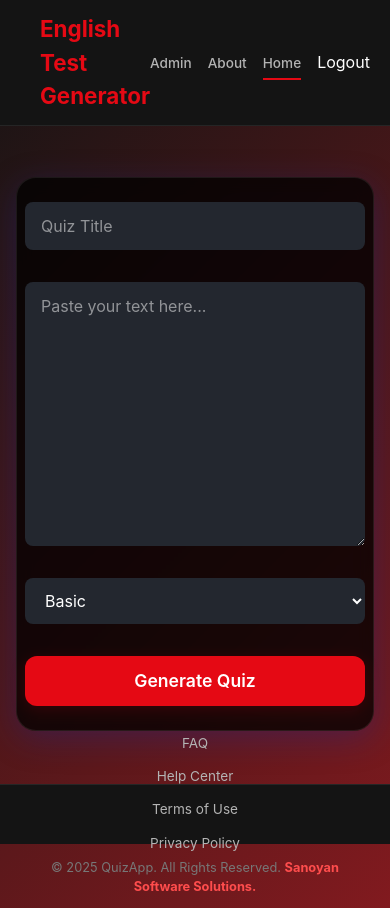
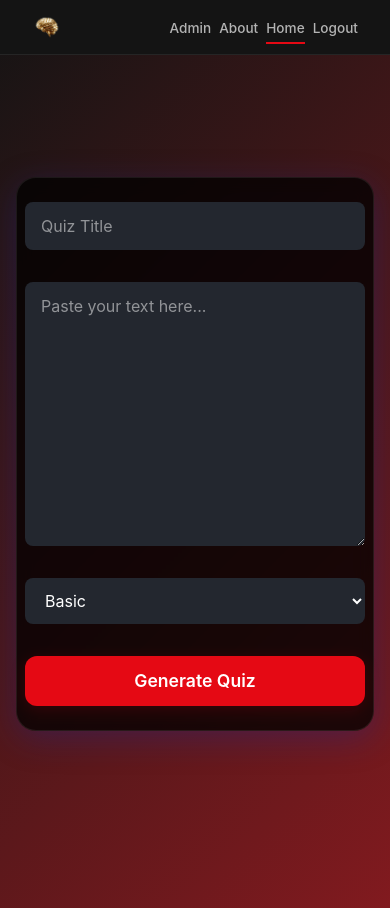
Before and after one commit to eax-academy/english-test-generator-frontend, a React (Vite) app: page /home in a window 390 px wide. Built offline with nearby package versions, Linux system fonts and the light colour scheme; sample sign-in values are in the browser's storage.

Commit message:
responsiveness fix

```diff
--- a/src/components/shared/Footer.module.css
+++ b/src/components/shared/Footer.module.css
@@ -47,8 +47,7 @@ span {
 
 /* Small Screens */
 @media (max-width: 500px) {
-    .links {
-        flex-direction: column;
-        gap: 0.8rem;
+    .footer {
+        display: none;
     }
 }
--- a/src/components/shared/MainNavigation.module.css
+++ b/src/components/shared/MainNavigation.module.css
@@ -77,8 +77,16 @@ img {
 
 /* Optional: make header shrink on small screens */
 @media (max-width: 600px) {
+  .logo img {
+    width: 30px;
+  }
+
+  .logo span {
+    display: none;
+  }
+
   .links {
-    gap: 1rem;
+    gap: .5rem;
   }
 
   .links a {
--- a/src/components/shared/MainNavigation.tsx
+++ b/src/components/shared/MainNavigation.tsx
@@ -62,9 +62,15 @@ function MainNavigation() {
                     </li>
                     <li>
                         {isAuthenticated ? (
-                            <button onClick={handleLogout} className={classes.logoutBtn}>
+                            <NavLink
+                                to="/login"
+                                onClick={handleLogout}
+                                className={({ isActive }) =>
+                                    isActive ? classes.active : undefined
+                                }
+                            >
                                 Logout
-                            </button>
+                            </NavLink>
                         ) : (
                             <NavLink
                                 to="/login"
```
